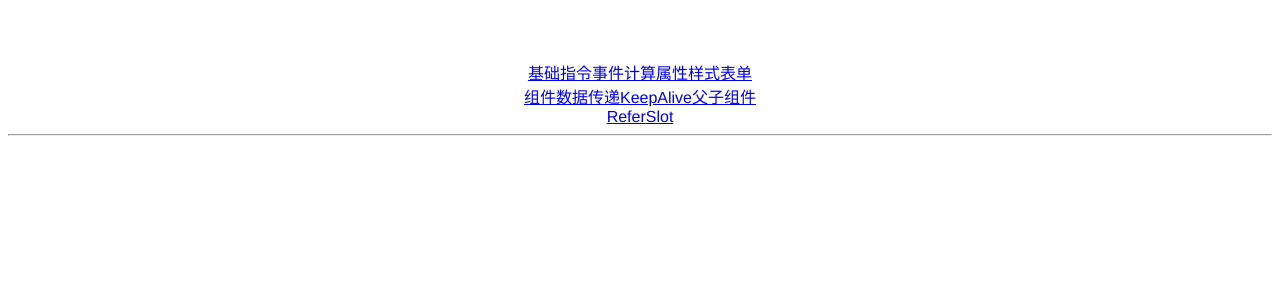
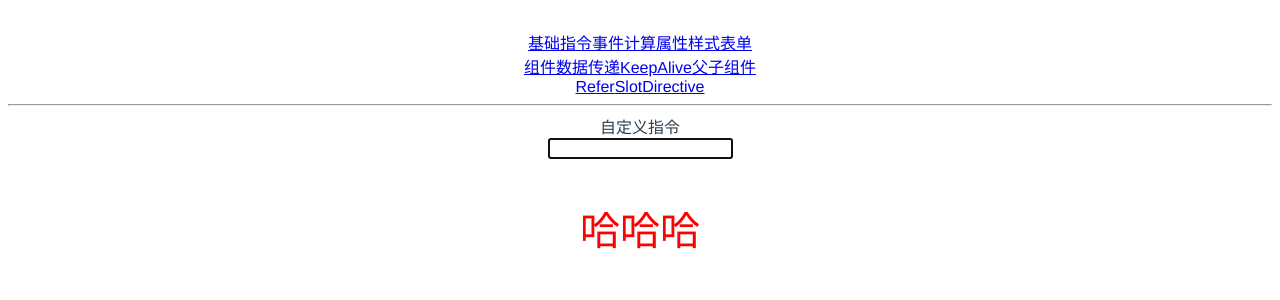
Before and after one commit to fenglixiong123/VueBase, a Vue app: page /directive in a window 1280 px wide. Shown: the top 300 px of the page. Built offline with nearby package versions, Linux system fonts and the light colour scheme.

Commit message:
自定义指令

```diff
--- a/src/App.vue
+++ b/src/App.vue
@@ -12,6 +12,7 @@
     <br/>
     <router-link to="/refer">Refer</router-link>
     <router-link to="/slot">Slot</router-link>
+    <router-link to="/directive">Directive</router-link>
     <hr/>
     <router-view/>
   </div>
@@ -32,7 +33,7 @@ export default {
   -moz-osx-font-smoothing: grayscale;
   text-align: center;
   color: #2c3e50;
-  margin-top: 60px;
+  margin-top: 30px;
 }
 
 </style>
--- /dev/null
+++ b/src/components/web/Directive.vue
@@ -0,0 +1,41 @@
+<template>
+    <div>
+      自定义指令
+
+      <div>
+<!--        <input type="text" v-focus/>-->
+        <input type="text" v-point/>
+        <p v-style>哈哈哈</p>
+      </div>
+
+    </div>
+</template>
+
+<script>
+    export default {
+      name: "Directive",
+      data(){
+        return{
+
+        }
+      },
+      directives:{
+        point:{
+          inserted:function (el) {
+            el.focus();
+            console.log("元素插入父组价时候执行")
+          }
+        },
+        style:{
+          inserted:function (el) {
+            el.style.color = 'red';
+            el.style.fontSize = '40px';
+          }
+        }
+      }
+    }
+</script>
+
+<style scoped>
+
+</style>
--- a/src/main.js
+++ b/src/main.js
@@ -4,7 +4,31 @@ import Vue from 'vue'
 import App from './App'
 import router from './router'
 
-Vue.config.productionTip = false
+Vue.config.productionTip = false;
+
+//定义全局自定义指令
+Vue.directive("focus",{
+  //常用
+  //指令第一次绑定到元素时候调用
+  bind:function(){
+    console.log("Bing只执行一次")
+  },
+  //常用
+  //el代表指令所在的元素本身
+  inserted:function (el,binding,) {
+    console.log("Insert元素插入父组件时候执行",el,binding);
+    el.focus();
+  },
+  update:function () {
+    console.log("Update元素更新时候执行");
+  },
+  componentUpdated:function () {
+    console.log("ComponentUpdated发生在元素以及其子组件全部更新之后执行");
+  },
+  unbind:function () {
+    console.log("Unbind指令与元素解除绑定时候执行")
+  }
+});
 
 /* eslint-disable no-new */
 new Vue({
--- a/src/router/index.js
+++ b/src/router/index.js
@@ -10,6 +10,7 @@ import Keep from "../components/object/Keep";
 import Parent from "../components/object/Parent";
 import Refer from "../components/object/Refer";
 import Slot from "../components/object/Slot";
+import Directive from "../components/web/Directive";
 
 Vue.use(Router);
 
@@ -65,6 +66,11 @@ export default new Router({
       path: '/slot',
       name: 'Slot',
       component: Slot
+    },
+    {
+      path: '/directive',
+      name: 'Directive',
+      component: Directive
     }
   ]
 })
```
Also changed, not shown: 1 other file (tests, documents, lock files or other folders).
